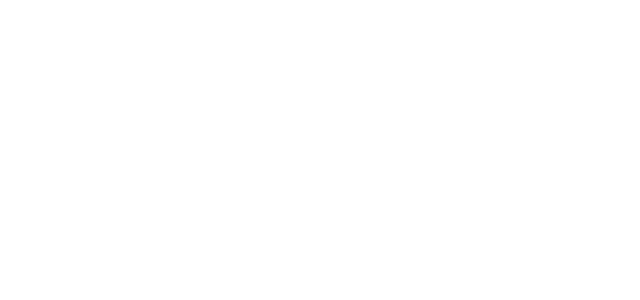
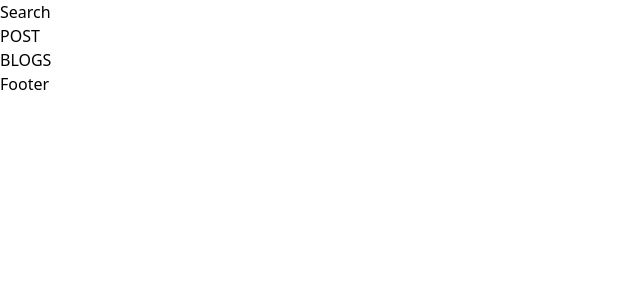
Before and after one commit to SamratVsn/BlogVsn, a React (Vite) app: page / in a window 1280 px wide. Shown: the top 300 px of the page, without its empty margins (0-640 px from the left). Built offline with nearby package versions, Linux system fonts and the light colour scheme.

Commit message:
Code Base

```diff
--- a/src/App.jsx
+++ b/src/App.jsx
@@ -1,12 +1,10 @@
 import React from 'react'
-import { Routes, Route } from 'react-router-dom'
+import Home from './Pages/Home'
 
 function App() {
   return (
     <div>
-      <Routes>
-        <Route path= "" element={null}/>
-      </Routes>
+      <Home/>
     </div>
   )
 }
--- /dev/null
+++ b/src/Components/Blogs.jsx
@@ -0,0 +1,11 @@
+import React from 'react'
+
+function Blogs() {
+  return (
+    <div>
+      BLOGS
+    </div>
+  )
+}
+
+export default Blogs
--- /dev/null
+++ b/src/Components/Footer.jsx
@@ -0,0 +1,11 @@
+import React from 'react'
+
+function Footer() {
+  return (
+    <div>
+      Footer
+    </div>
+  )
+}
+
+export default Footer
--- /dev/null
+++ b/src/Components/Header.jsx
@@ -0,0 +1,11 @@
+import React from 'react'
+
+function Header() {
+  return (
+    <div>
+
+    </div>
+  )
+}
+
+export default Header
--- /dev/null
+++ b/src/Components/IntroPost.jsx
@@ -0,0 +1,11 @@
+import React from 'react'
+
+function IntroPost() {
+  return (
+    <div>
+      POST
+    </div>
+  )
+}
+
+export default IntroPost
--- /dev/null
+++ b/src/Components/Search.jsx
@@ -0,0 +1,11 @@
+import React from 'react'
+
+function Search() {
+  return (
+    <div>
+      Search
+    </div>
+  )
+}
+
+export default Search
--- /dev/null
+++ b/src/Pages/Home.jsx
@@ -0,0 +1,20 @@
+import React from 'react'
+import Header from '../Components/Header'
+import Search from '../Components/Search'
+import Footer from '../Components/Footer'
+import IntroPost from '../Components/IntroPost'
+import Blogs from '../Components/Blogs'
+
+function Home() {
+  return (
+    <div>
+      <Header/>
+      <Search/>
+      <IntroPost/>
+      <Blogs/>
+      <Footer/>
+    </div>
+  )
+}
+
+export default Home
```
